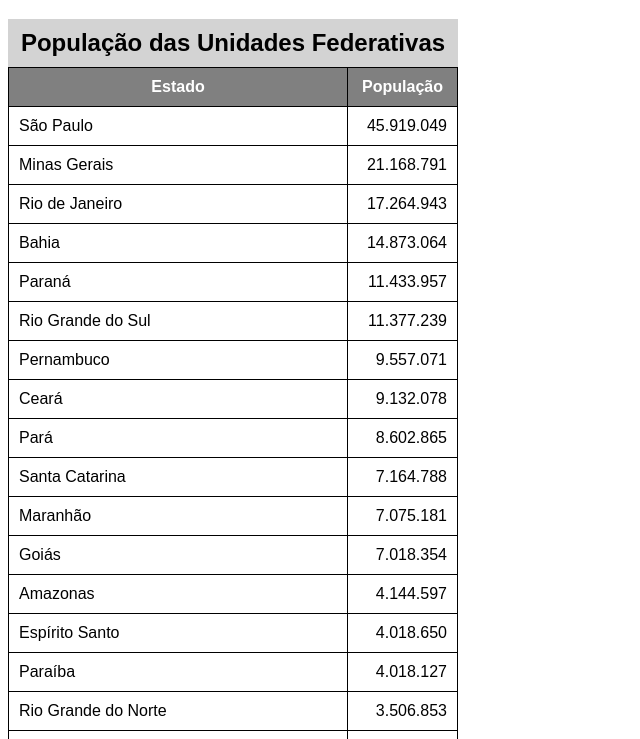
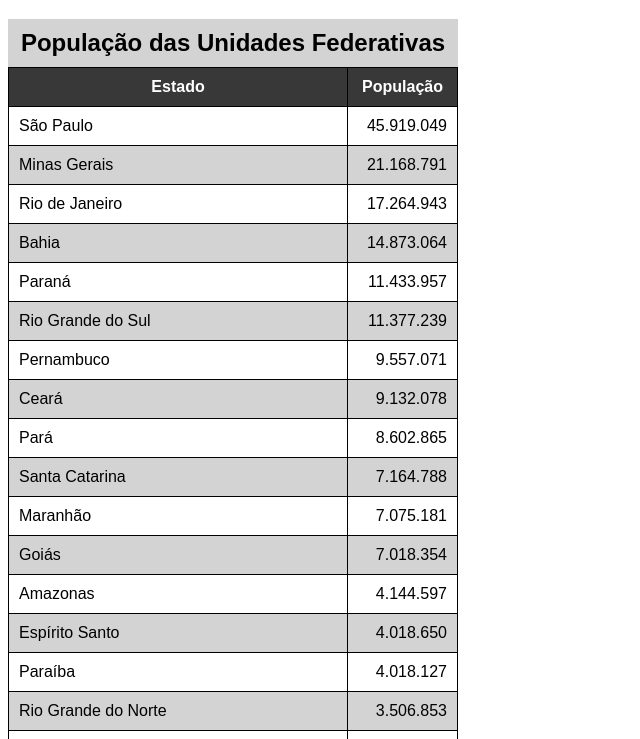
Before and after one commit to JefferMarcelino/Aulas-Html, a plain HTML site: page Exercicios/ex023/tabela002.html in a window 1280 px wide. Shown: the part 61-800 px from the top of the page, without its empty margins (0-640 px from the left). Drawn offline with Linux system fonts and the light colour scheme.

Commit message:
Efeito zebrado

```diff
--- a/Exercicios/ex023/tabela002.html
+++ b/Exercicios/ex023/tabela002.html
@@ -20,6 +20,14 @@
             padding: 10px;
         }
 
+        tbody > tr:nth-child(odd) { /* 2n - 1*/
+            background-color: white;
+        }
+
+        tbody > tr:nth-child(even) { /* 2n */
+            background-color: lightgray;
+        }
+
         caption {
             font-size: 1.5em;
             font-weight: bold;
@@ -31,7 +39,7 @@
         }
 
         thead, tfoot {
-            background-color: gray;
+            background-color: #383838;
             color: white;
         }
     </style>
```
